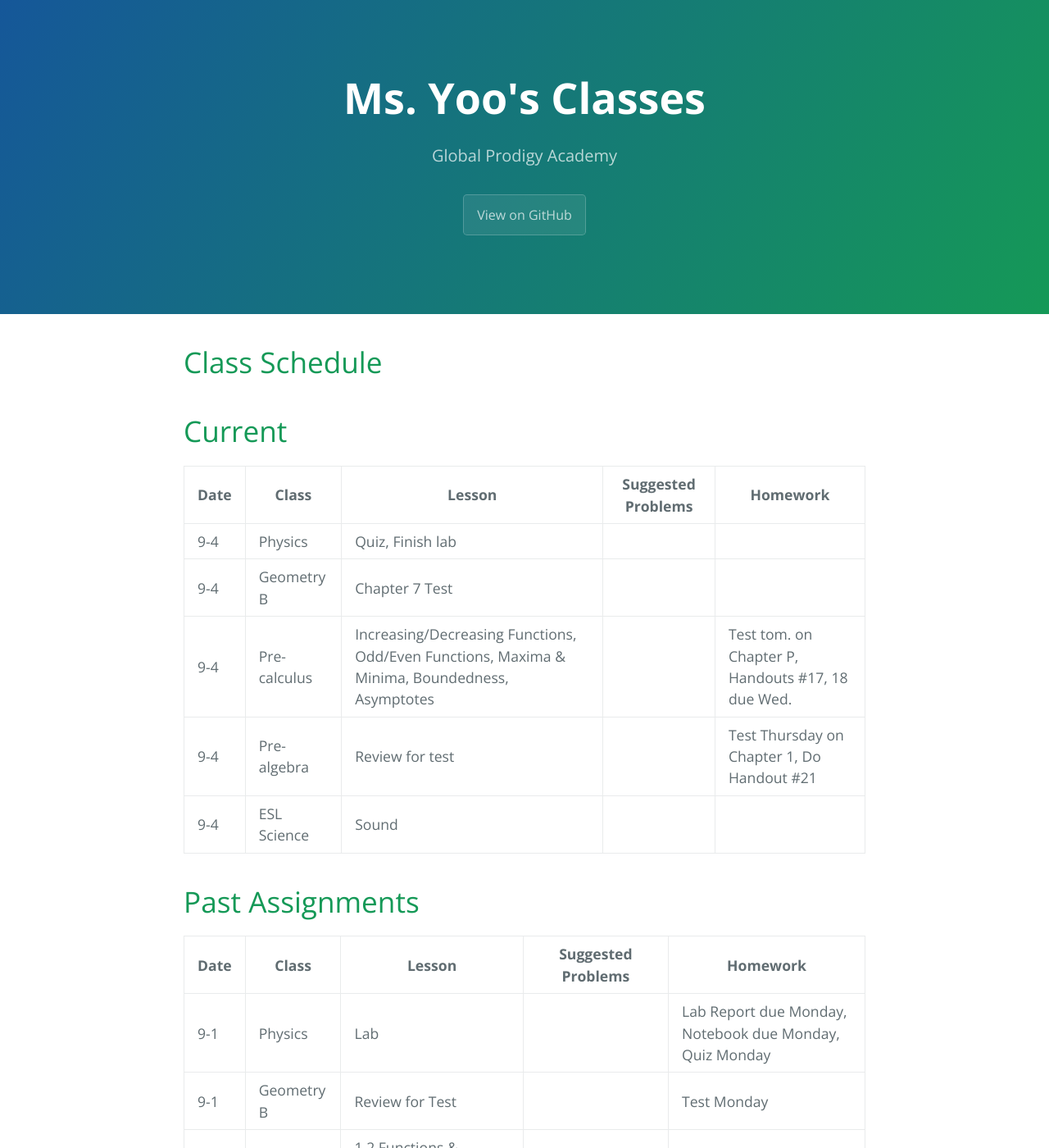
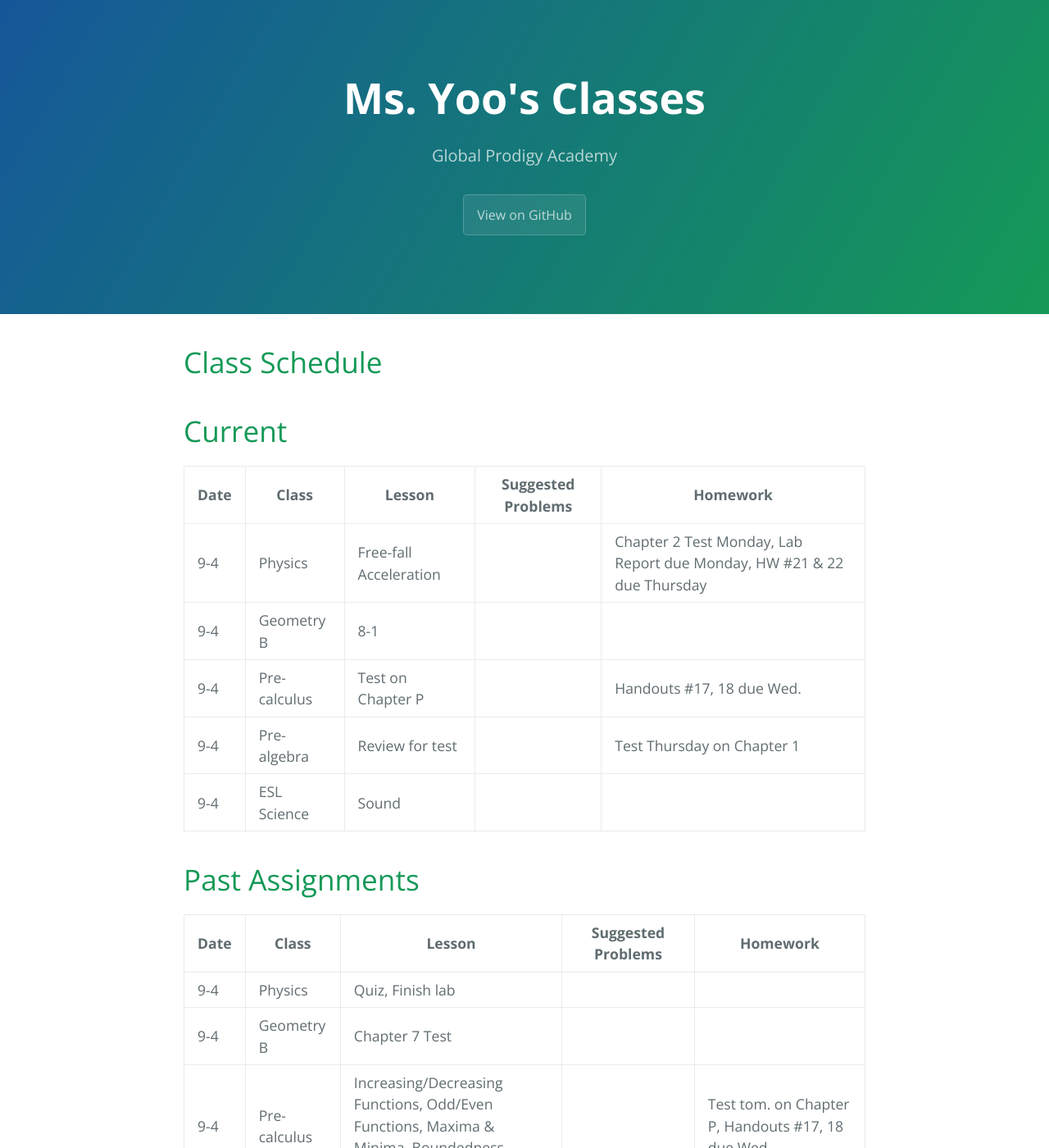
Before and after one commit to gpayoo/gpayoo, a Jekyll site: the page built from index.md, in a window 1280 px wide and 1400 px high. Shown: the whole window at 82% size. Built offline with Jekyll 4.4.1, drawn with Linux system fonts in a browser that asks for light colours; our own code applies the rules of GitHub Pages for plain Markdown files.

Commit message:
Update index.md

```diff
--- a/index.md
+++ b/index.md
@@ -9,17 +9,23 @@ layout: default
 
 | Date | Class | Lesson | Suggested Problems | Homework |
 | ---- | ----- | ------ | -------- | ---
-| 9-4 | Physics | Quiz, Finish lab  | |
-| 9-4 | Geometry B | Chapter 7 Test | |  |
-| 9-4 | Pre-calculus | Increasing/Decreasing Functions, Odd/Even Functions, Maxima & Minima, Boundedness, Asymptotes ||  Test tom. on Chapter P, Handouts #17, 18 due Wed.
-| 9-4 | Pre-algebra | Review for test| | Test Thursday on Chapter 1, Do Handout #21 |
+| 9-4 | Physics | Free-fall Acceleration  | |   Chapter 2 Test Monday, Lab Report due Monday, HW #21 & 22 due Thursday
+| 9-4 | Geometry B |8-1 | |  |
+| 9-4 | Pre-calculus | Test on Chapter P ||   Handouts #17, 18 due Wed.
+| 9-4 | Pre-algebra | Review for test| | Test Thursday on Chapter 1|
 | 9-4 | ESL Science | Sound |  |
+
 
 
 # [](#header-2) Past Assignments
 
 | Date | Class | Lesson | Suggested Problems | Homework |
 | ---- | ----- | ------ | -------- | ---
+| 9-4 | Physics | Quiz, Finish lab  | |
+| 9-4 | Geometry B | Chapter 7 Test | |  |
+| 9-4 | Pre-calculus | Increasing/Decreasing Functions, Odd/Even Functions, Maxima & Minima, Boundedness, Asymptotes ||  Test tom. on Chapter P, Handouts #17, 18 due Wed.
+| 9-4 | Pre-algebra | Review for test| | Test Thursday on Chapter 1, Do Handout #21 |
+| 9-4 | ESL Science | Sound |  |
 | 9-1 | Physics | Lab | | Lab Report due Monday, Notebook due Monday, Quiz Monday
 | 9-1 | Geometry B | Review for Test | | Test Monday |
 | 9-1 | Pre-calculus | 1.2 Functions & Properties, Domain, Continuity | P. 102 #1-20 |  Handout # 14, Test Tuesday on Chapter P |
```
